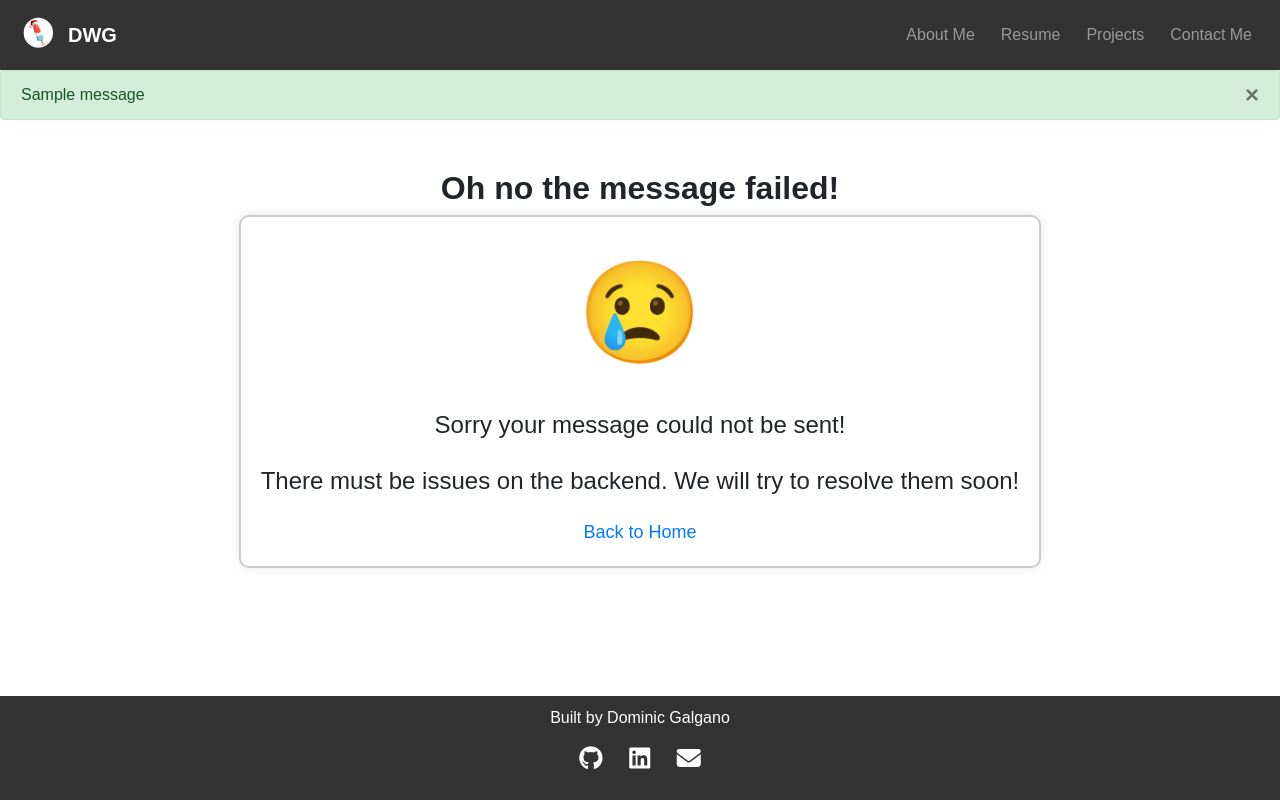
After one commit to The1Dominater/MyWebsite, a Flask app: template website/templates/7_send_failed.html in a window 1280 px wide. The commit adds this page. Run offline with Flask 3, Linux system fonts and the light colour scheme; the template is opened without the code that fills it, so the values that code supplies are empty; one stand-in notice (Sample message) is shown; parts of the project's set-up code (start-up, migrations or seed data) failed here and were passed over; some libraries are stand-ins or nearby versions.

Commit message:
Udpated contact form

```diff
--- a/py_reqs.txt
+++ b/py_reqs.txt
@@ -1,2 +1,5 @@
 flask
+flask-wtf
+wtforms[email]
 gunicorn
+python-dotenv
--- /dev/null
+++ b/website/static/index.js
@@ -0,0 +1,7 @@
+// Timeout the alert messages
+setTimeout(function() {
+    var flashMessages = document.getElementById('flash-messages');
+    if (flashMessages) {
+        flashMessages.style.display = 'none';
+    }
+}, 10000); // 10000 ms = 10 seconds
--- a/website/static/styles.css
+++ b/website/static/styles.css
@@ -1,3 +1,4 @@
+/* For base template */
 html, body {
     height: 100%; /* Ensure the full height is taken up */
 }
@@ -14,7 +15,6 @@ body {
     box-shadow: 0 4px 6px rgba(0, 0, 0, 0.1);
     padding: 10px 20px;
 }
-
 /* Style the navbar brand with logo and name */
 .navbar-brand {
     font-size: 1.25rem; /* Slightly larger font for the company name */
@@ -22,19 +22,23 @@ body {
     color: white; /* Adjust color to match your theme */
     text-decoration: none; /* Remove underline */
 }
-
 .navbar-brand img {
     border-radius: 50%; /* Optional: Make the logo circular */
 }
-
 .navbar-nav .nav-link {
     font-size: 1rem; /* Standard font size for nav links */
     margin-left: 10px;
     color: white; /* Adjust to your theme color */
 }
-
 .navbar-nav .nav-link:hover {
     color: #FFD700; /* Add a hover effect (e.g., gold color) */
+}
+#flash-messages {
+    position: sticky;
+    width: 100%;
+}
+.alert {
+    margin-bottom: 5px; /* Space between multiple alerts */
 }
 .container {
     display: flex;
@@ -52,6 +56,7 @@ footer {
     position: relative; /* Keep it in the normal document flow */
 }
 
+/* For "About Me" page */
 .section {
     display: flex;
     flex-wrap: wrap; /* Allow wrapping for better responsiveness */
@@ -59,7 +64,6 @@ footer {
     gap: 20px; /* Add consistent spacing between elements */
     margin-bottom: 40px;
 }
-
 .section figure {
     flex: 1 1 300px; /* Allow the figure to take up space and shrink if needed */
     max-width: 40%; /* Limit the width */
@@ -69,14 +73,12 @@ footer {
     align-items: center; /* Center-align the image and caption */
     text-align: center; /* Center-align text within the figure */
 }
-
 .section figure img {
     width: 100%; /* Make the image responsive */
     height: auto; /* Maintain aspect ratio */
     border-radius: 10px; /* Optional: rounded corners */
     box-shadow: 0 4px 6px rgba(0, 0, 0, 0.1); /* Optional: shadow for style */
 }
-
 .big-fig figure img{
     display: flex;
     flex-direction: column;
@@ -87,18 +89,63 @@ footer {
     border-radius: 10px;
     box-shadow: 0 4px 6px rgba(0, 0, 0, 0.1);
 }
-
 .section .text {
     flex: 2; /* Allow the text to take up more space */
     min-width: 300px; /* Ensure text doesn't shrink too much */
 }
-
 figcaption {
     color: rgb(128, 128, 128); /* Lighter gray for the caption */
     font-size: 0.9em; /* Slightly smaller font size */
     margin-top: 10px; /* Add space above the caption */
 }
+
 .pdf {
     width: 100%;
     aspect-ratio: 4 / 3;
 }
+
+/* For "Contact Me" page" */
+label {
+    display: block;
+    margin-bottom: 8px;
+}
+input, textarea {
+    width: 100%;
+    padding: 10px;
+    margin-bottom: 20px;
+    border: 1px solid #ccc;
+    border-radius: 4px;
+}
+.button-submit {
+    padding: 10px 15px;
+    background-color: #007BFF;
+    color: white;
+    border: none;
+    border-radius: 4px;
+    cursor: pointer;
+}
+.button-submit:hover {
+    background-color: #0056b3;
+}
+
+/* Message page pop ups*/
+.popup {
+    text-align: center;
+    background-color: white;
+    border: 2px solid #ccc;
+    border-radius: 10px;
+    padding: 20px;
+    box-shadow: 0 0 10px rgba(0, 0, 0, 0.1);
+}
+.face {
+    font-size: 100px;
+}
+.message {
+    font-size: 24px;
+    margin: 20px 0;
+}
+.home-link {
+    font-size: 18px;
+    text-decoration: none;
+    color: #007BFF;
+}
--- a/website/templates/1_base.html
+++ b/website/templates/1_base.html
@@ -60,6 +60,30 @@
             </nav>
         </header>
 
+        {% with messages = get_flashed_messages(with_categories=true) %}
+        {% if messages %}
+        <div id="flash-messages">
+            {% for category, message in messages %}
+            {% if category == 'error' %}
+            <div class="alert alert-danger alter-dismissable fade show" role="alert">
+                {{ message }}
+                <button type="button" class="close" data-dismiss="alert">
+                    <span aria-hidden="true">&times;</span>
+                </button>
+            </div>
+            {% else %}
+            <div class="alert alert-success alter-dismissable fade show" role="alert">
+                {{ message }}
+                <button type="button" class="close" data-dismiss="alert">
+                    <span aria-hidden="true">&times;</span>
+                </button>
+            </div>
+            {% endif %}
+            {% endfor %}
+        </div>
+        {% endif %}
+        {% endwith %}
+
         <div class="container">
             <br>
             {% block content %}
@@ -99,9 +123,11 @@
             integrity="sha384-JZR6Spejh4U02d8jOt6vLEHfe/JQGiRRSQQxSfFWpi1MquVdAyjUar5+76PVCmYl"
             crossorigin="anonymous"
         ></script>
+        <script src="https://www.google.com/recaptcha/api.js"></script>
         <script
             type="Text/javascript"
             src="{{ url_for('static', filename='index.js')}}"
         ></script>
+
     </body>
 </html>
--- /dev/null
+++ b/website/templates/7_send_failed.html
@@ -0,0 +1,13 @@
+{% extends "1_base.html" %} {% block title %}Message Failed{% endblock %}
+
+{% block content %}
+<div>
+    <h1 style="margin-left: 0; font-size: 2.0em;"><strong>Oh no the message failed!</strong></h1>
+</div>
+<div class="popup">
+    <div class="face">😢</div>
+    <div class="message">Sorry your message could not be sent!</div>
+    <div class="message">There must be issues on the backend. We will try to resolve them soon!</div>
+    <a href="/home" class="home-link" id="home">Back to Home</a>
+</div>
+{% endblock %}
```
Also changed, not shown: website/__init__.py (+24 -1 lines), website/contact_form.py (added, +15 -0 lines), website/templates/5_contact_info.html (+45 -0 lines), website/templates/6_sent_successfully.html (added, +13 -0 lines), website/templates/error_400.html (added, +9 -0 lines), website/templates/error_401.html (added, +16 -0 lines), website/views.py (+65 -6 lines), 1 other file. Lines whose indentation alone changed are shown as unchanged.
